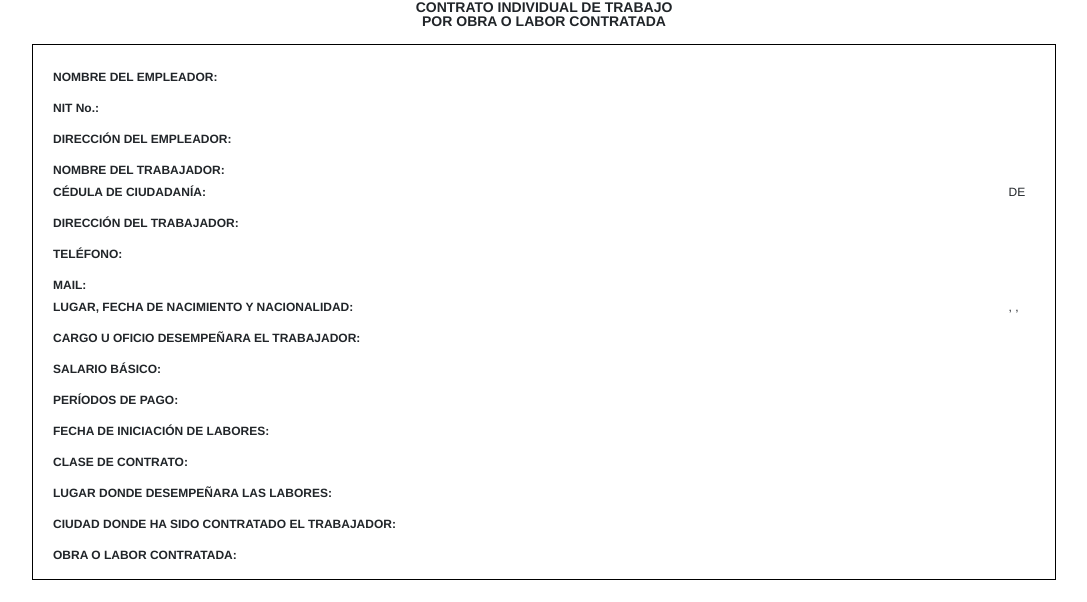
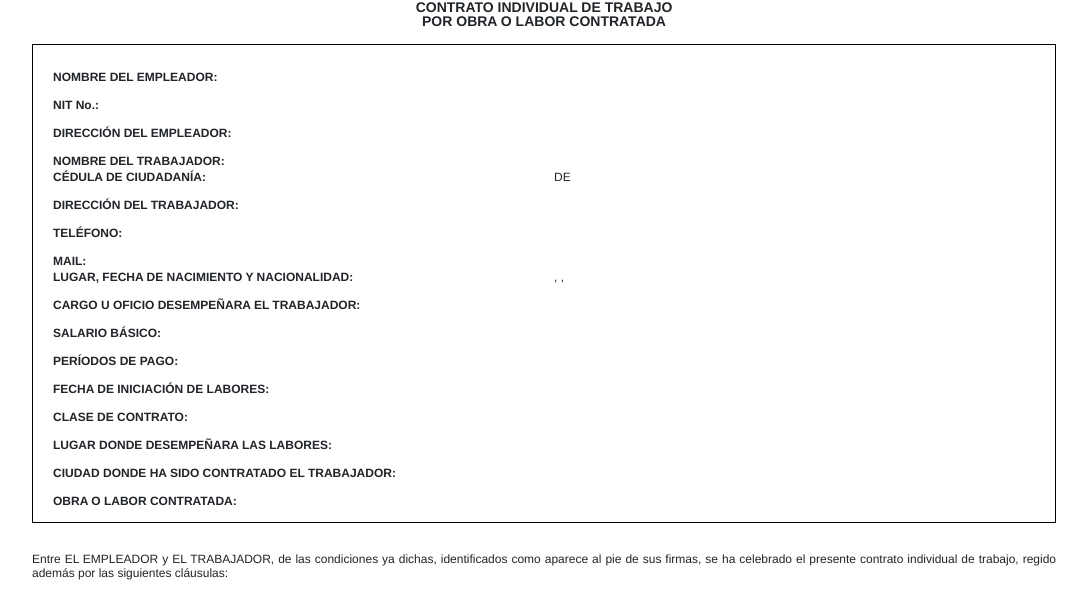
Before and after one commit to diego1996/contract-generator, a Django app: template templates/contracts/individual-employment-contract.html in a window 1280 px wide. Shown: the top 602 px of the page, without its empty margins (96-1183 px from the left). Run offline with Django 4.2, Linux system fonts and the light colour scheme; the template is opened without the code that fills it, so the values that code supplies are empty.

Commit message:
fix table resume contract

```diff
--- a/templates/contracts/individual-employment-contract.html
+++ b/templates/contracts/individual-employment-contract.html
@@ -35,7 +35,7 @@
         .text_row {
             font-size: 12px;
             font-family: 'Calibri Light', sans-serif;
-            line-height: 0.5;
+            line-height: 0;
         }
 
     </style>
@@ -48,7 +48,7 @@
 <div class="flex-container"
      style="display:table; width: 100%; padding-bottom: 5px; padding-top: 20px; padding-left: 20px;border:1px solid black">
     <div style="display: table-row;">
-        <div class="flex-item" style="text-align: left; display: table-cell">
+        <div class="flex-item" style="text-align: left; display: table-cell; width: 50%">
             <p class="text_row" align=""><b>NOMBRE DEL EMPLEADOR:</b></p>
         </div>
         <div class="flex-item" style=" margin: auto; text-align: left; display:table-cell">
```
